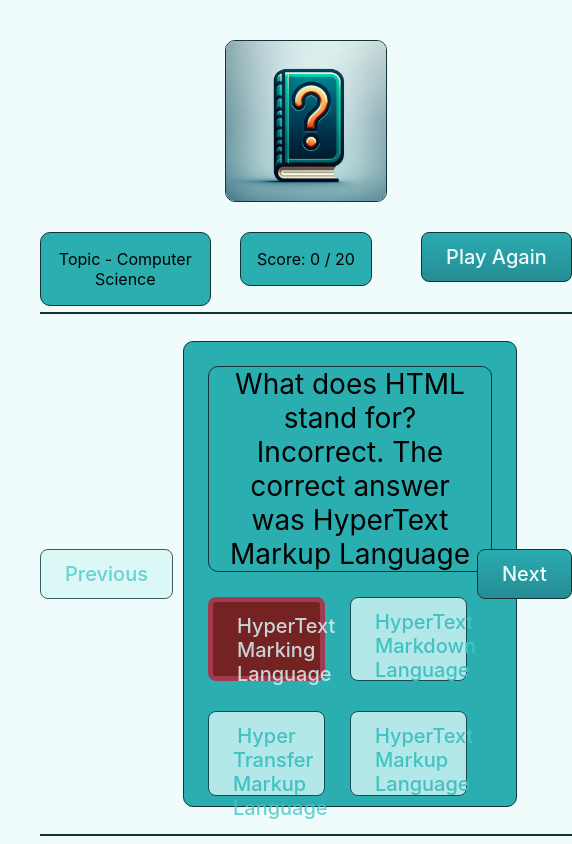
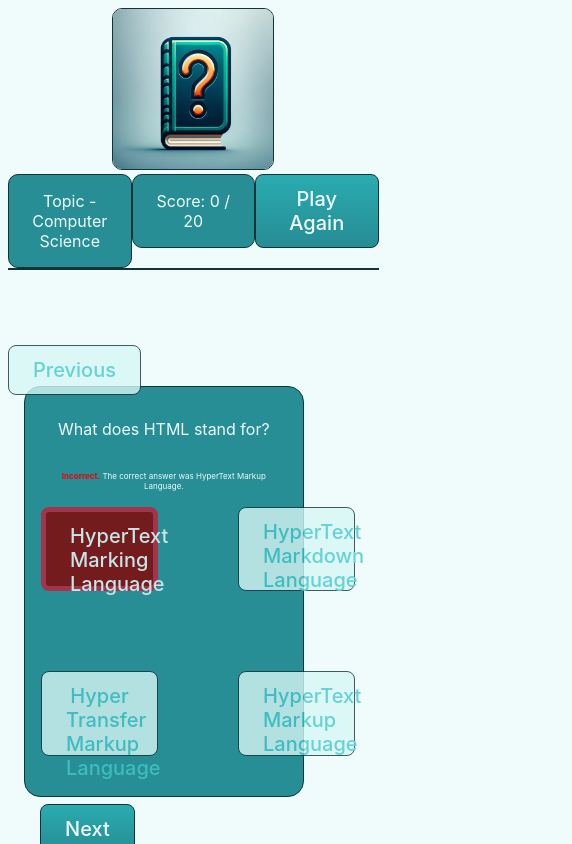
Before and after one commit to Withriin/trivia-app, a React (Vite) app: page / in a window 390 px wide. Both pictures are taken after a click on the button "HyperText Marking Language". Shown: the top 844 px of the page, 572 px wide, since content can reach past the window. Built offline with nearby package versions, Linux system fonts and the light colour scheme.

Commit message:
css updates

```diff
--- a/src/App.css
+++ b/src/App.css
@@ -1,60 +1,20 @@
-/* For mobile */
-[class*="col-"]{
-  width: 100%;
-}
+#root {
 
-@media only screen and (min-width: 600px) {
-  /* For tablets: */
-  .col-s-1 {width: 8.33%;}
-  .col-s-2 {width: 16.66%;}
-  .col-s-3 {width: 25%;}
-  .col-s-4 {width: 33.33%;}
-  .col-s-5 {width: 41.66%;}
-  .col-s-6 {width: 50%;}
-  .col-s-7 {width: 58.33%;}
-  .col-s-8 {width: 66.66%;}
-  .col-s-9 {width: 75%;}
-  .col-s-10 {width: 83.33%;}
-  .col-s-11 {width: 91.66%;}
-  .col-s-12 {width: 100%;}
-}
-
-@media only screen and (min-width: 768px){
-  /* For desktop */
-  .col-1 {width: 8.33%;}
-  .col-2 {width: 16.66%;}
-  .col-3 {width: 25%;}
-  .col-4 {width: 33.33%;}
-  .col-5 {width: 41.66%;}
-  .col-6 {width: 50%;}
-  .col-7 {width: 58.33%;}
-  .col-8 {width: 66.66%;}
-  .col-9 {width: 75%;}
-  .col-10 {width: 83.33%;}
-  .col-11 {width: 91.66%;}
-  .col-12 {width: 100%;}
-}
-#root {
-  /*max-width: 1280px;*/
-  margin: 0;
-  padding: 2rem;
-  text-align: center;
 }
 
 .app-container{
   display: grid;
-  grid-template-rows: 12em 5em auto;
-  height: 100vh;
+  /*grid-template-rows: 12rem 5rem auto;*/
+  min-height: 100vh;
+  /* temp width while fixing side scroll */
+  width: 95vw;
 }
-.header{
 
-}
-.footer{
 
+@media only screen and (max-width: 600px) {
+  /* For mobile: */
 }
 
 @media only screen and (max-width: 768px){
-  [class*="col-"]{
-    width: 100%;
-  }
+  /* For tablets: */
 }
--- a/src/components/ui/Card.module.css
+++ b/src/components/ui/Card.module.css
@@ -1,8 +1,8 @@
 .container{
     display: grid;
     grid-template-columns: repeat(3, 1fr);
-    gap: 10px;
-    grid-auto-rows: minmax(100px, auto);
+    gap: 1em;
+    grid-auto-rows: minmax(6rem, auto);
     justify-content: center;
     align-items: center;
     border-top: 2px solid var(--card-container-border);
@@ -10,39 +10,104 @@
 }
 
 .card{
+    display: flex;
+    flex-direction: column;
     border: 1px solid var(--card-container-border);
     border-radius: 10px / 10px;
     background-color: var(--card-bg-color);
-    /*background-image: linear-gradient(to bottom, var(--card-bg-color), var(--card-bg-color-gradient));*/
     padding: 1.5em;
-    width: 100%;
-    height: 80%;
-    margin: 20px 0;
+    width: 63vw;
+    height: 42vh;
     grid-column: 2;
-    grid-row: 1;
+}
+.questionSection,
+.postQuestion{
+    font-size: clamp(0.5rem, 2.0vw, 1.75rem);
+    margin-bottom: 1rem;
+    display: grid;
+    justify-content: start;
+    max-height: 4.5rem;
+}
+/*.questionSection{*/
+/*    font-size: clamp(0.5rem, 2.0vw, 1.75rem);*/
+/*    overflow-wrap: break-word;*/
+/*    margin-bottom: 1rem;*/
+/*    !*border: 1px solid var(--card-container-border);*!*/
+/*    !*border-radius: 10px / 10px;*!*/
+/*    min-width: fit-content;*/
+/*    max-width: 75%;*/
+/*    display: grid;*/
+/*    justify-content: start;*/
+/*    padding-left: 1rem;*/
+/*    padding-right: 1rem;*/
+/*    max-height: 4.5rem;*/
+/*}*/
+
+/*.postQuestion{*/
+/*    !*overflow-wrap: break-word;*!*/
+/*    font-size: clamp(0.5rem, 2.0vw, 1.75rem);*/
+/*    !*border: 1px solid var(--card-container-border);*!*/
+/*    !*border-radius: 10px / 10px;*!*/
+/*    !*min-width: fit-content;*!*/
+/*    !*max-width: 75%;*!*/
+/*    display: grid;*/
+/*    justify-content: start;*/
+/*    !*padding-left: 1rem;*!*/
+/*    !*padding-right: 1rem;*!*/
+/*    max-height: 4.5rem;*/
+/*    margin-bottom: 1rem;*/
+/*}*/
+
+.postQuestion:empty{
+    visibility: hidden;
+    border: none;
 }
 
-.questionSection{
-    font-size: 1.75rem;
-    margin-bottom: 25px;
-    border: 1px solid var(--card-container-border);
-    border-radius: 10px / 10px;
-    min-width: fit-content;
-    max-width: 75%;
-    display: grid;
-    justify-content: start;
-    padding-left: 1rem;
-    padding-right: 1rem;
+.controlsLeft,
+.controlsRight{
+    display: flex;
+    justify-content: space-between;
+    margin-top: 1em;
 }
 
-.controlsLeft{
-    grid-column: 1;
-    grid-row: 1;
+.controlsRight{
+    margin-left: 2em;
 }
-.controlsRight{
-    grid-column: 3;
-    grid-row: 1;
-}
+
 .answerBox{
     width: 100%;
 }
+
+@media (max-width: 480px){
+    .container{
+        grid-template-columns: 1fr;
+        gap: 0.5em;
+        grid-auto-rows: 1.5em auto 1.5em;
+        padding-top: 5em;
+        padding-right: 1em;
+        padding-bottom: 5em;
+
+    }
+
+    .card{
+        grid-column: 1;
+        grid-row: 2;
+        border-radius: 1em / 1em;
+        padding: 1em;
+        margin: 1em;
+        height: 90%;
+    }
+    .controlsLeft{
+        grid-column: 1;
+        grid-row: 1;
+    }
+    .controlsRight{
+        grid-column: 1;
+        grid-row: 3;
+    }
+    .questionSection{
+        padding: 1em;
+        justify-content: center;
+        font-size: 1rem;
+    }
+}
--- a/src/components/ui/Card.tsx
+++ b/src/components/ui/Card.tsx
@@ -67,8 +67,12 @@ const Card = () => {
                     <div className={styles.card}>
                         <div className={styles.questionSection}>
                             <DisplayText>
-                                {`${strategy?.getQuestion()}${strategy?.getIsAnswered() ? `   ${postQuestionText}` : ""}`}
+                                {strategy?.getQuestion()}
                             </DisplayText>
+                        </div>
+                        <div className={styles.postQuestion}>
+                            {/*{`${strategy?.getIsAnswered() ? `${postQuestionText}` : ""}`}*/}
+                            {postQuestionText}
                         </div>
                         <div className={styles.answerBox}>
                             <DisplayAnswers onAnswerClick={handleAnswerClick}/>
--- a/src/components/ui/DisplayAnswers.module.css
+++ b/src/components/ui/DisplayAnswers.module.css
@@ -2,6 +2,14 @@
     display: grid;
     grid-template-columns: repeat(2, 1fr);
     grid-auto-rows: minmax(50px, auto);
-    row-gap: 30px;
+    row-gap: 2em;
     width: 100%;
 }
+
+@media (max-width: 480px){
+    .answersContainer{
+        grid-auto-rows: minmax(2em, auto);
+        row-gap: 5em;
+        column-gap: 5em;
+    }
+}
--- a/src/components/ui/DisplayText.module.css
+++ b/src/components/ui/DisplayText.module.css
@@ -7,7 +7,7 @@
     border: 1px solid var(--card-container-border);
     border-radius: 10px / 10px;
     background-color: var(--card-bg-color);
-    padding: 1rem;
+    padding: 1em;
 }
 
 .question{
--- a/src/components/ui/TopicBar.module.css
+++ b/src/components/ui/TopicBar.module.css
@@ -1,14 +1,13 @@
 .topicBar{
     display: grid;
     grid-template-columns: repeat(3, 1fr);
-    gap: 10px;
-    grid-auto-rows: minmax(100px, auto);
-    /*align-items: center;*/
+    grid-auto-rows: minmax(1rem, auto);
+
 }
 
 .topic{
     grid-column: 1;
-    align-self: auto;
+    align-self: start;
     max-width: fit-content;
 }
 
--- a/src/features/gameLogic/StrategyComponent.tsx
+++ b/src/features/gameLogic/StrategyComponent.tsx
@@ -163,17 +163,35 @@ export class StrategyComponent{
         return this.getAnswerList()?.find((answer: Answer) => answer.isCorrect)?.text!;
     }
 
-    getPostQuestionText(){
-        const correctAnswerText = "Correct!";
-        const wrongAnswerText = `Incorrect. The correct answer was ${this.getCorrectAnswerText()}`;
-        const defaultString = '';
-        if(this.getIsSelected()) {
+    // getPostQuestionText(){
+    //     const correctAnswerText = `Correct!`;
+    //     const wrongAnswerText = "Incorrect. The correct answer was ${this.getCorrectAnswerText()}";
+    //     const defaultString = '';
+    //     if(this.getIsSelected()) {
+    //         if (this.getIsSelectedCorrect()) {
+    //             return correctAnswerText;
+    //         }
+    //         return wrongAnswerText;
+    //     }else{
+    //         return defaultString;
+    //     }
+    // }
+
+    // Todo: change this back to previous and make styles available to module.css
+    getPostQuestionText() {
+        if (this.getIsSelected()) {
             if (this.getIsSelectedCorrect()) {
-                return correctAnswerText;
+                return <span style={{ fontWeight: 'bold', color: '#35fd3e'}}>Correct!</span>;
+            } else {
+                return (
+                    <span>
+                    <span style={{ fontWeight: 'bold', color: '#EF0107' }}>Incorrect.</span>
+                        {' '}The correct answer was {this.getCorrectAnswerText()}.
+                </span>
+                );
             }
-            return wrongAnswerText;
-        }else{
-            return defaultString;
+        } else {
+            return <span></span>; // Or return null if you don't want to render anything
         }
     }
 }
--- a/src/index.css
+++ b/src/index.css
@@ -1,4 +1,7 @@
 :root {
+  /* Overall Variables */
+  margin: 0;
+  text-align: center;
   font-family: Inter, system-ui, Avenir, Helvetica, Arial, sans-serif;
   color-scheme: light dark;
   --color-text: rgba(255, 255, 255, 0.87);
@@ -6,7 +9,8 @@
   --color-link: #646cff;
   --color-link-hover: #535bf2;
 
-  --btn-bg: #2aaeb0;
+  /* button variables */
+  --btn-bg: #46cac9;
   --btn-bg-gradient-start: #2aaeb0;
   --btn-bg-gradient-end: #268e94;
   --btn-border: #46cac9;
@@ -27,8 +31,9 @@
   --color-answer-incorrect: #880000;
   --color-answer-incorrect-border: #C21F39;
 
-  --card-bg-color: #133339;
-  --card-container-border: #46cac9;
+  /* card variables */
+  --card-bg-color: #244f55;
+  --card-container-border: #133339;
 
 
   font-synthesis: none;
@@ -49,13 +54,6 @@ a:hover {
 body {
   background: var(--color-bg);
 }
-/*body {*/
-/*  margin: 0;*/
-/*  display: flex;*/
-/*  place-items: center;*/
-/*  min-width: 320px;*/
-/*  min-height: 100vh;*/
-/*}*/
 
 h1 {
   font-size: 3.2em;
@@ -64,13 +62,15 @@ h1 {
 
 @media (prefers-color-scheme: light) {
   :root {
-    --color-text: #213547;
+    --color-text: #effcfb;
     --color-bg: #effcfb;
 
-    --color-text: rgba(255, 255, 255, 0.87);
+    /*--color-text: rgba(255, 255, 255, 0.87);*/
     /*--color-bg: #242424;*/
     --color-link: #646cff;
     --color-link-hover: #535bf2;
+
+    color: var(--color-text);
 
     --btn-bg: #2aacb0;
     --btn-bg-gradient-start: #2aaeb0;
@@ -86,7 +86,7 @@ h1 {
     --btn-color-disabled: #46c8ca;
     --btn-border-disabled: #133339;
 
-    --card-bg-color: #2aaeb0;
+    --card-bg-color: #268e94;
     --card-bg-color-gradient: #257279;
     --card-container-border: #133339;
   }
@@ -97,3 +97,20 @@ h1 {
     background-color: var(--color-bg);
   }
 }
+
+@media (max-width: 1024px){
+  /* adjustments for tablets */
+}
+
+@media (max-width: 768px) {
+  /* adjustments for mobile */
+  body{
+    /*font-size: .5em;*/
+  }
+
+}
+
+@media (max-width: 480px){
+  /* adjustments for smaller mobile devices */
+
+}
```
Also changed, not shown: 1 other file (tests, documents, lock files or other folders).
